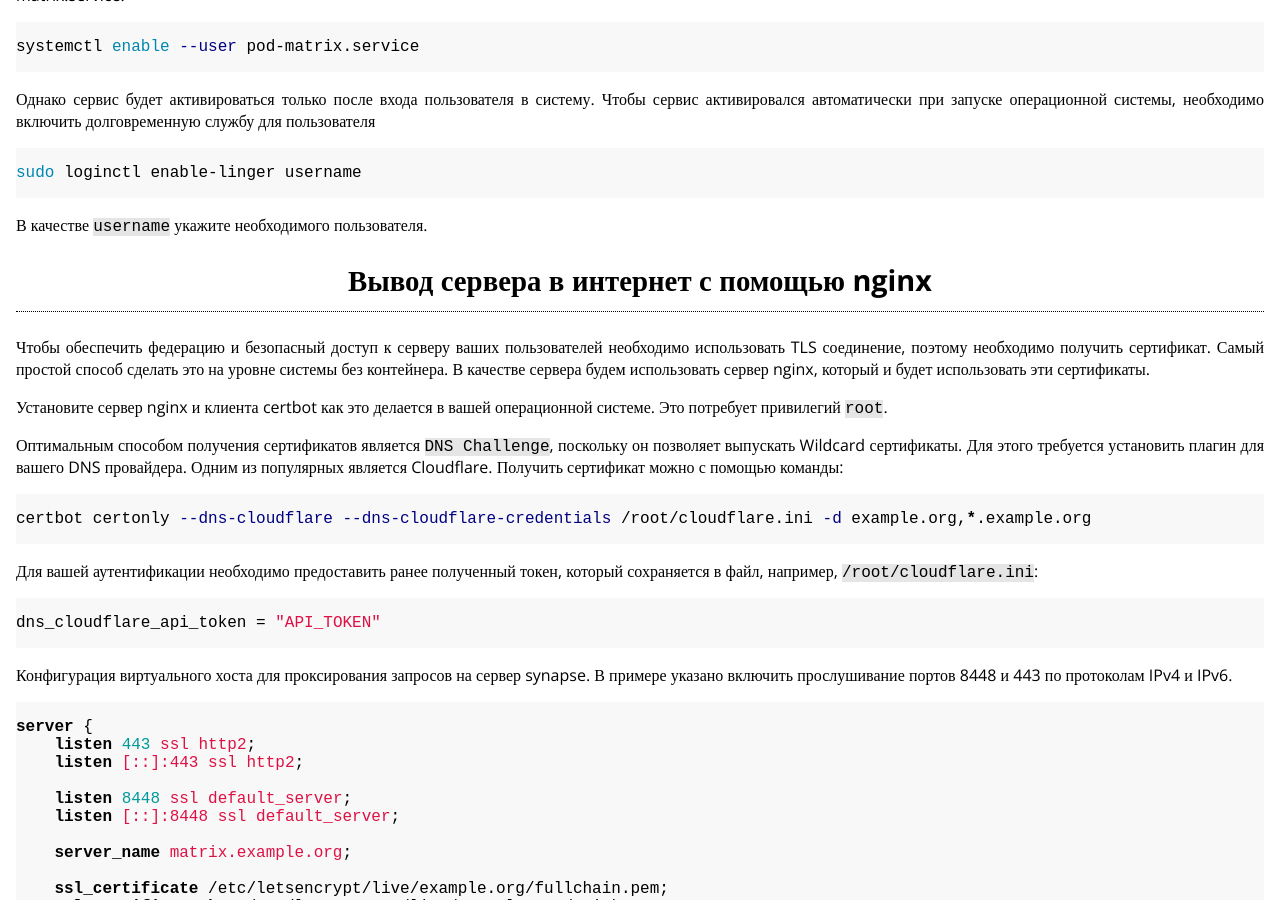
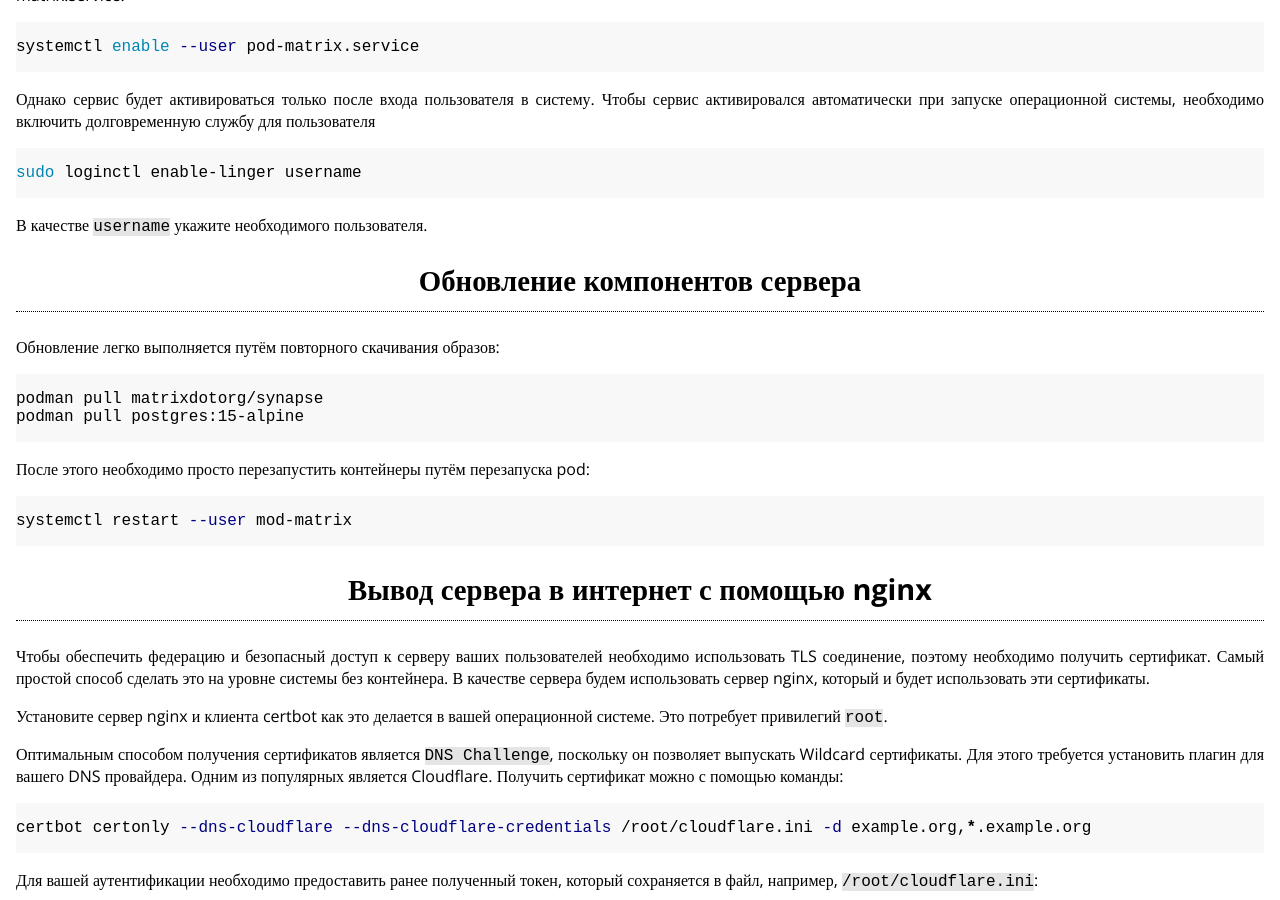
Before and after one commit to fsa/site, a Jekyll site: the page built from _posts/2023-02-10-matrix-podman.md, in a window 1280 px wide and 900 px high, scrolled down 3549 px. Built offline with Jekyll 4.4.1, drawn with Linux system fonts in a browser that asks for light colours; some of the changed text lies outside the part shown.

Commit message:
Информация об обновлении Synapse в Podman

````diff
--- a/_posts/2023-02-10-matrix-podman.md
+++ b/_posts/2023-02-10-matrix-podman.md
@@ -185,6 +185,21 @@ sudo loginctl enable-linger username
 
 В качестве `username` укажите необходимого пользователя.
 
+## Обновление компонентов сервера
+
+Обновление легко выполняется путём повторного скачивания образов:
+
+```bash
+podman pull matrixdotorg/synapse
+podman pull postgres:15-alpine
+```
+
+После этого необходимо просто перезапустить контейнеры путём перезапуска pod:
+
+```bash
+systemctl restart --user mod-matrix
+```
+
 ## Вывод сервера в интернет с помощью nginx
 
 Чтобы обеспечить федерацию и безопасный доступ к серверу ваших пользователей необходимо использовать TLS соединение, поэтому необходимо получить сертификат. Самый простой способ сделать это на уровне системы без контейнера. В качестве сервера будем использовать сервер nginx, который и будет использовать эти сертификаты.
@@ -260,7 +275,7 @@ server {
 
 ## Настройка обнаружения сервера на домене
 
-О том как настроить обнаружение вашего сервера на домене я писывал в своей предыдущей [заметке про matrix](https://tavda.net/matrix). Обратите внимание на одноимённый раздел.
+О том как настроить обнаружение вашего сервера на домене я писывал в своей предыдущей [заметке про Matrix](https://tavda.net/matrix). Обратите внимание на одноимённый раздел.
 
 ## Список литературы
 
````
